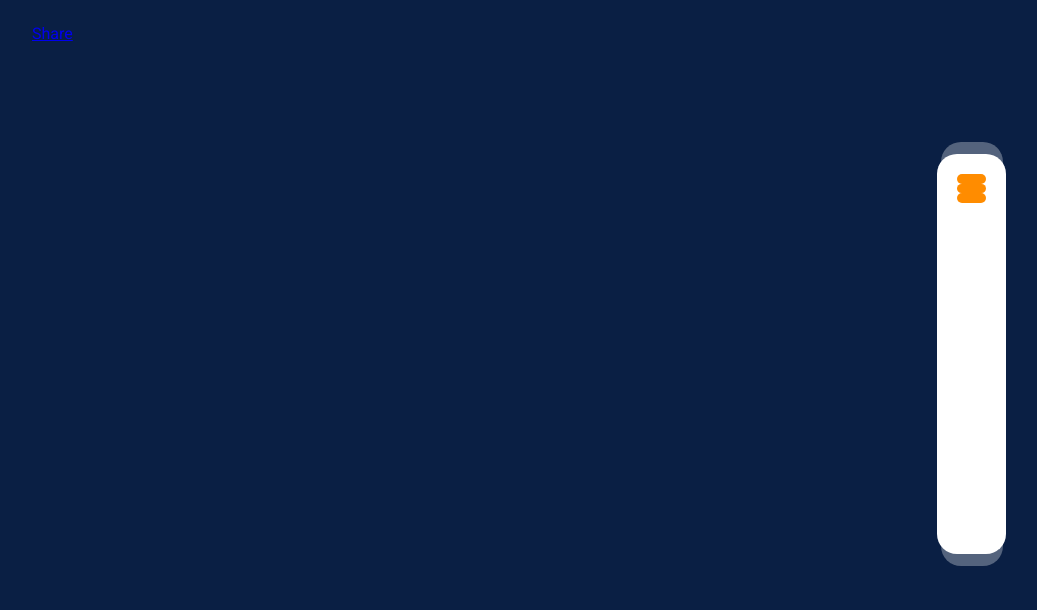
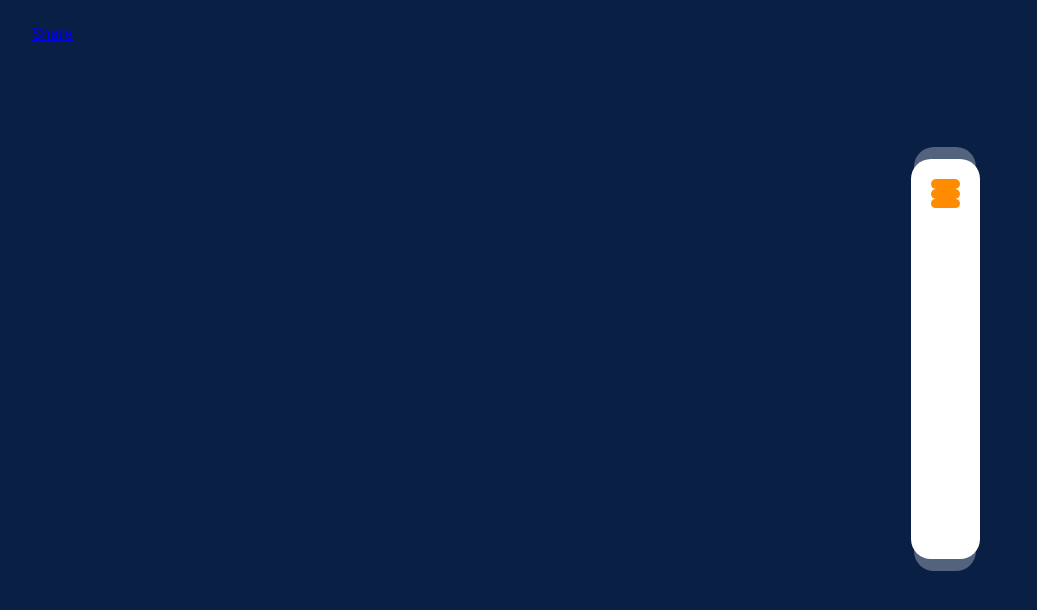
Before and after one commit to Moosaa95/geoo-search, a plain HTML site: page index.html in a window 1280 px wide. Shown: the part 216-826 px from the top of the page, without its empty margins (18-1055 px from the left). Drawn offline with nearby package versions, Linux system fonts and the light colour scheme.

Commit message:
style css

```diff
--- a/main.css
+++ b/main.css
@@ -10,16 +10,15 @@
     top: 180px;
     width: 100%;
     height: 50vh;
-    margin: 4rem 0 0 -1em;
+    margin: 4em 0 2em -1em;
     visibility: hidden;
-    padding: 20px 20px;
 }
 
 .city-conditions {
     position: relative;
     height: 50vh;
     top: 390px;
-    left: 0%;
+    left: 0;
     padding: 20px 20px;
     border-radius: 20px;
     background: var(--text__light);
@@ -90,7 +89,7 @@
 
 .fb-share-button {
     position: absolute;
-    top: 30%;
+    top: 20%;
 }
 
 @media screen and (min-width:500px) {
@@ -122,17 +121,16 @@
         font-size: 2rem;
     }
     .cities {
+        position: relative;
+    }
+    .city-conditions {
+        position: absolute;
         justify-content: center;
         align-items: center;
-        position: absolute;
         top: 40%;
-        right: 20%;
-    }
-    .city-conditions {
-        position: relative;
         height: 50vh;
-        top: 50px;
-        left: 0%;
+        left: 65%;
+        margin: 7em;
         padding: 20px 20px;
         border-radius: 20px;
         background: var(--text__light);
```
